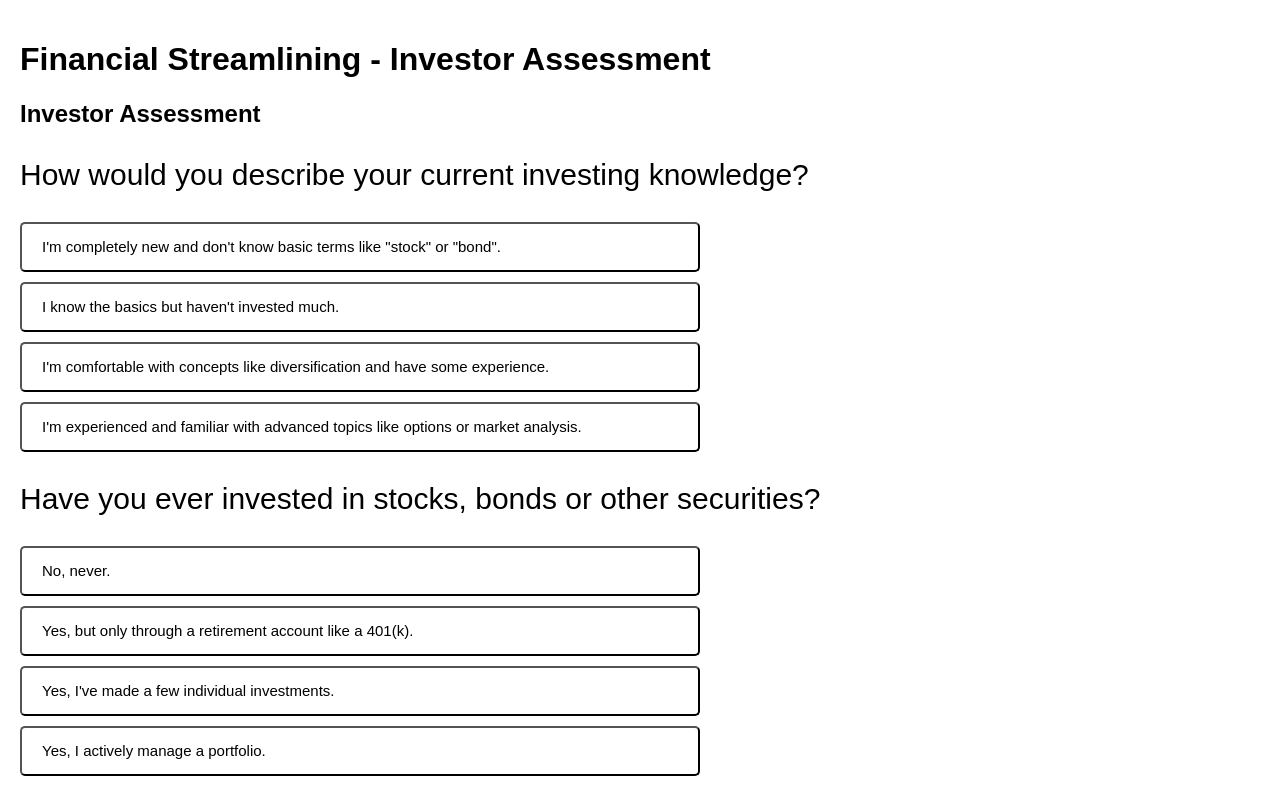
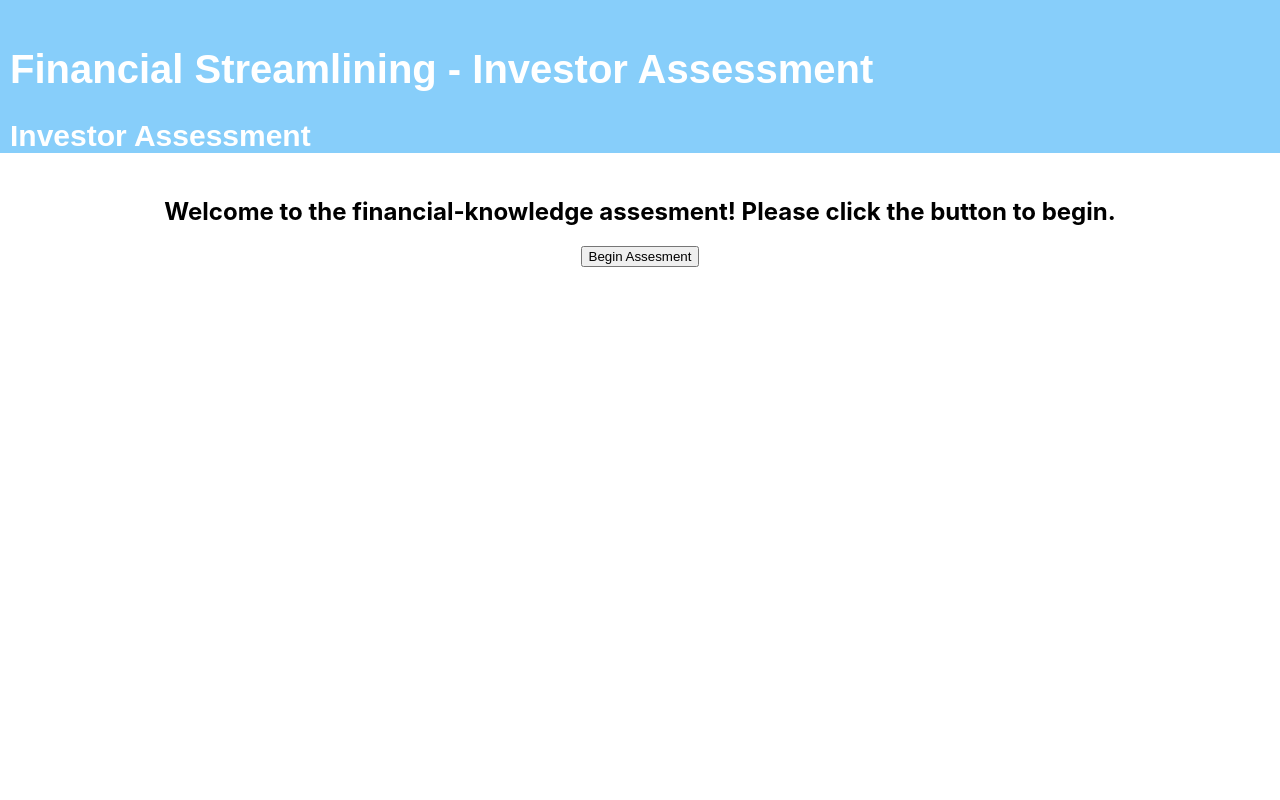
Before and after one commit to neh8/financialstreamlining, a React (Create React App) app in the folder financial-streamlining/frontend/: page / in a window 1280 px wide. Shown: the top 800 px of the page. Built offline with nearby package versions, Linux system fonts and the light colour scheme.

Commit message:
Made significant changes to quiz format

```diff
--- a/financial-streamlining/frontend/src/App.css
+++ b/financial-streamlining/frontend/src/App.css
@@ -39,14 +39,17 @@
 }
 
 .question-container {
-  margin-bottom: 20px;
+  width: 100%;
+  max-width: 600px;
+  margin: 0 auto;
+  padding: 20px;
+  box-sizing: border-box;
 }
 
 .answer-options {
   display: flex;
   flex-direction: column;
   gap: 10px;
-  width: 100%;
   max-width: 400px;
 }
 
@@ -62,7 +65,7 @@
 }
 
 .question-button.selected {
-  background-color: lightblue
+  background-color: lightblue;
 }
 
 .question-text {
@@ -76,3 +79,37 @@
   text-align: center;
   width: 100%
 }
+
+#submit-assesment {
+  display: none;
+}
+
+#next-question-button {
+  width: 150px;
+  display: none;
+}
+
+.container {
+  display: flex;
+  flex-direction: column;
+  align-items: center;
+  padding: 0 20px;
+  width: 100%;
+  box-sizing: border-box;
+}
+
+header {
+  font-size: 20px;
+  font-family: arial;
+  color: white;
+  background-color: lightskyblue;
+  margin-top: 0;
+  border-top: 20px solid lightskyblue;
+  padding-left: 10px;
+}
+
+html,
+body {
+  margin: 0;
+  padding: 0;
+}
--- a/financial-streamlining/frontend/src/App.js
+++ b/financial-streamlining/frontend/src/App.js
@@ -2,288 +2,213 @@ import React, { useState } from "react";
 import './App.css'
 
 function App() {
-  const [step, setStep] = useState("assessment");
+  const [step, setStep] = useState("begin");
   const [answers, setAnswers] = useState([]);
   const [result, setResult] = useState(null);
-
-  const [personalityAnswers, setPersonalityAnswers] = useState([]);
-  const [personalityResult, setPersonalityResult] = useState(null);
+  const [currentQuestion, setCurrentQuestion] = useState(0);
 
   const questions = [
     {
       questionText: "How would you describe your current investing knowledge?",
       answerOptions: [
-        "I'm completely new and don't know basic terms like \"stock\" or \"bond\".",
-        "I know the basics but haven't invested much.",
-        "I'm comfortable with concepts like diversification and have some experience.",
-        "I'm experienced and familiar with advanced topics like options or market analysis."
+        { answerText: "I'm completely new and don't know basic terms like \"stock\" or \"bond\".", score: 1 },
+        { answerText: "I know the basics but haven't invested much.", score: 2 },
+        { answerText: "I'm comfortable with concepts like diversification and have some experience.", score: 3 },
+        { answerText: "I'm experienced and familiar with advanced topics like options or market analysis.", score: 4 }
       ],
-      answerScores: {
-        "I'm completely new and don't know basic terms like \"stock\" or \"bond\".": 1,
-        "I know the basics but haven't invested much.": 2,
-        "I'm comfortable with concepts with diversification and have some experience.": 3,
-        "I'm experienced and familiar with advanced topics like options or market analysis.": 4
-      },
     },
     {
       questionText: "Have you ever invested in stocks, bonds or other securities?",
       answerOptions: [
-        "No, never.",
-        "Yes, but only through a retirement account like a 401(k).",
-        "Yes, I've made a few individual investments.",
-        "Yes, I actively manage a portfolio."
+        { answerText: "No, never.", score: 1 },
+        { answerText: "Yes, but only through a retirement account like a 401(k).", score: 2 },
+        { answerText: "Yes, I've made a few individual investments.", score: 3 },
+        { answerText: "Yes, I actively manage a portfolio.", score: 4 }
       ],
-      answerScores: {
-        "No, never.": 1,
-        "Yes, but only through a retirement account like a 401(k).": 2,
-        "Yes, I've made a few individual investments.": 3,
-        "Yes, I actively manage a portfolio.": 4
-      },
     },
     {
-      questionText: "\What does \"diversification\" mean in investing?",
+      questionText: "What does \"diversification\" mean in investing?",
       answerOptions: [
-        "Putting all your money in one stock for higher returns.",
-        "Spreading investments across different assets to reduce risk.",
-        "Buying only low-risk bonds.",
-        "I don't know."
+        { answerText: "Putting all your money in one stock for higher returns.", score: 1 },
+        { answerText: "Spreading investments across different assets to reduce risk.", score: 2 },
+        { answerText: "Buying only low-risk bonds.", score: 3 },
+        { answerText: "I don't know.", score: 4 }
       ],
-      answerScores: {
-        "Putting all your money in one stock for higher returns.": 1,
-        "Spreading investments across different assets to reduce risk.": 2,
-        "Buying only low-risk bonds.": 3,
-        "I don't know.": 1
-      },
     },
     {
       questionText: "How familiar are you with financial ratios like P/E or Debt-to-Equity",
       answerOptions: [
-        "Not at all.",
-        "I've heard of them but don't understand how to use them.",
-        "I can interpret them for basic stock analysis.",
-        "I ues them regularly in my investment decisions."
+        { answerText: "Not at all.", score: 1 },
+        { answerText: "I've heard of them but don't understand how to use them.", score: 2 },
+        { answerText: "I can interpret them for basic stock analysis.", score: 3 },
+        { answerText: "I ues them regularly in my investment decisions.", score: 4 }
       ],
-      answerScores: {
-        "Not at all.": 1,
-        "I've heard of them but don't understand how to use them.": 2,
-        "I can interpret them for basic stock analysis.": 3,
-        "I use them regularly in my investment decisions.": 4
-      },
     },
     {
       questionText: "If your investement portfolio dropped 10% in value due to market fluctuations, how would you react?",
       answerOptions: [
-        "Sell immediately to avoid further losses.",
-        "Monitor closely but hold if fundamentals are strong.",
-        "See it as a buying opportunity and invest more.",
-        "Maximize growth, accepting higher volatility."
+        { answerText: "Sell immediately to avoid further losses.", score: 1 },
+        { answerText: "Monitor closely but hold if fundamentals are strong.", score: 2 },
+        { answerText: "See it as a buying opportunity and invest more.", score: 3 },
+        { answerText: "Maximize growth, accepting higher volatility.", score: 4 }
       ],
-      answerScores: {
-        "Sell immediately to avoid further losses.": 1,
-        "Monitor closely but hold if fundamentals are strong.": 2,
-        "See it as a buying opportunity and invest more.": 3,
-        "Maximize growth, accepting higher volatility.": 3
-      },
     },
     {
       questionText: "Which best describes your investment goals?",
       answerOptions: [
-        "Preserve capital with minimal risk, even if returns are low.",
-        "Balance growth and safety with moderate returns.",
-        "Maximize growth, accepting higher volatility."
+        { answerText: "Preserve capital with minimal risk, even if returns are low.", score: 1 },
+        { answerText: "Balance growth and safety with moderate returns.", score: 2 },
+        { answerText: "Maximize growth, accepting higher volatility.", score: 3 }
       ],
-      answerScores: {
-        "Preserve capital with minimum risk, even if returns are low.": 1,
-        "Balance growth and safety with moderate returns.": 2,
-        "Maximize growth, accepting higher volatility.": 3
-      },
     },
     {
       questionText: "How much volatility are you comfortable with for potential higher returns?",
       answerOptions: [
-        "None; I prefer steady, predictable gains.",
-        "Some, as long as it's not extreme.",
-        "A lot; I'm okay with big ups and downs for big rewards."
+        { answerText: "None; I prefer steady, predictable gains.", score: 1 },
+        { answerText: "Some, as long as it's not extreme.", score: 2 },
+        { answerText: "A lot; I'm okay with big ups and downs for big rewards.", score: 3 }
       ],
-      answerScores: {
-        "None; I prefer steady, predictable gains.": 1,
-        "Some, as long as it's not extreme.": 2,
-        "A lot; I'm okay with big ups and downs for big rewards.": 3
-      },
     },
     {
       questionText: "In a hypothetical scenario, if you had $10,000 to invest for 5 years, where would you put most of it?",
       answerOptions: [
-        "Savings account or bonds for safety.",
-        "A mix of stocks and bonds.",
-        "Growth stocks or emerging markets."
+        { answerText: "Savings account or bonds for safety.", score: 1 },
+        { answerText: "A mix of stocks and bonds.", score: 2 },
+        { answerText: "Growth stocks or emerging markets.", score: 3 }
       ],
-      answerScores: {
-        "Savings account or bonds for safety.": 1,
-        "A mix of stocks and bonds.": 2,
-        "Growth stocks or emerging markets.": 3
-      },
     },
     {
       questionText: "How would you describe your understanding of how taxes affect your investments?",
       answerOptions: [
-        "I don't really know how investment taxes work.",
-        "I've heard of capital gains and tax-advangated accounts, but don't fully understand them.",
-        "I understand key concepts like short- vs long-term capital gains and tax deferral.",
-        "I actively consider tax implications (e.g., harvesting losses, asset location) when investing."
+        { answerText: "I don't really know how investment taxes work.", score: 1 },
+        { answerText: "I've heard of capital gains and tax-advangated accounts, but don't fully understand them.", score: 2 },
+        { answerText: "I understand key concepts like short- vs long-term capital gains and tax deferral.", score: 3 },
+        { answerText: "I actively consider tax implications (e.g., harvesting losses, asset location) when investing.", score: 4 }
       ],
-      answerScores: {
-        "I don't really know how investment taxes work.": 1,
-        "I've heard of capital gains and tax-advangated accounts, but don't fully understand them.": 2,
-        "I understand key concepts like short- vs long-term capital gains and tax deferral.": 3,
-        "I actively consider tax implications (e.g., harvesting losses, asset location) when investing.": 4
-      },
     },
   ];
 
-  const personalityoptionstest = ["A", "B", "C", "D"];
-
   const handleAnswer = (index, choice) => {
     let newAnswers = [...answers];
-    newAnswers[index] = choice;
+    newAnswers[index] = choice.answerText;
     setAnswers(newAnswers);
+    if (currentQuestion < questions.length - 1) {
+      document.getElementById("next-question-button").style.display = "block"
+    }
+    else {
+      document.getElementById("submit-assesment").style.display = "block";
+    }
   };
 
-  const submitAssessment = async () => {
-    const res = await fetch("http://localhost:5000/api/investor-assessment", {
-      method: "POST",
-      headers: { "Content-Type": "application/json" },
-      body: JSON.stringify({ answers }),
-    });
-    const data = await res.json();
-    setResult(data);
-    setStep("personality");
-  };
-
-  const personalityQuestions = [
-    "Weekend Fun",
-    "Tech Habits",
-    "Worldview",
-    "Shopping Style",
-    "Risk Appetite",
-  ];
-
-  const handlePersonality = (index, choice) => {
-    let newAnswers = [...personalityAnswers];
-    newAnswers[index] = choice;
-    setPersonalityAnswers(newAnswers);
-  };
 
   const testScoreCalculation = (answers) => {
-    let score = 0
-    let level = ""
-    let learningPath = ""
-    answers.forEach((answer, index) => {
-      const question = questions[index]
-      if (question && answer in question.answerScores) {
-        score += question.answerScores[answer]
+    let score = 0;
+    let level = "";
+    let learningPath = "";
+
+    answers.forEach((answerText, index) => {
+      if (!answerText) return;
+
+      const question = questions[index];
+      const selectedAnswer = question.answerOptions.find(
+        (opt) => opt.answerText === answerText
+      );
+
+      if (selectedAnswer && selectedAnswer.score) {
+        score += selectedAnswer.score;
       }
     });
+
     if (score >= 8 && score <= 15) {
       level = "Beginner";
-      learningPath = "Basics Track: What is investing?, stocks/bonds/ETFs, starter portfolio, emotional control.";
+      learningPath =
+        "Basics Track: What is investing?, stocks/bonds/ETFs, starter portfolio, emotional control.";
     } else if (score >= 15 && score <= 21) {
       level = "Intermediate";
-      learningPath = "Growth Track: diversification, risk-return tradeoffs, valuation basics, comparing stocks/ETFs, common financial ratios.";
-    } else if (score >= 21 && score <= 26) {
+      learningPath =
+        "Growth Track: diversification, risk-return tradeoffs, valuation basics, comparing stocks/ETFs, common financial ratios.";
+    } else if (score >= 21) {
       level = "Advanced";
-      learningPath = "Analytics Track: portfolio optimization, valuation models, advanced risk management, options, active trader strategies.";
+      learningPath =
+        "Analytics Track: portfolio optimization, valuation models, advanced risk management, options, active trader strategies.";
     } else {
       level = "Unclassified";
       learningPath = "Please retake the quiz to get a clearer result.";
     }
-    const testytest = document.createElement('div')
+    /*const testytest = document.createElement('div')
     testytest.id = "thisisatest"
     testytest.innerHTML = `
-    <div class=results>
+    <div className=results>
       <p>Your score for this section is ${score}, your investor level is ${level}, and your recommended learning path is ${learningPath}</p>
     </div>
     `
-    document.body.appendChild(testytest)
-    return score;
+    document.body.appendChild(testytest)*/
+    setStep("results")
+    setResult({ "score": score, "level": level, "learningPath": learningPath });
   }
 
-  const submitPersonality = async () => {
-    const res = await fetch("http://localhost:5000/api/personality-quiz", {
-      method: "POST",
-      headers: { "Content-Type": "application/json" },
-      body: JSON.stringify({ answers: personalityAnswers }),
-    });
-    const data = await res.json();
-    setPersonalityResult(data);
-    setStep("results");
-  };
+  const nextQuestion = (currentQuestion) => {
+    if (currentQuestion < questions.length - 1) {
+      setCurrentQuestion(currentQuestion + 1)
+      document.getElementById("next-question-button").style.display = "none";
+    }
+    else {
+      document.getElementById("submit-assesment").style.display = "block";
+      document.getElementById("next-question-button").style.display = "none";
+    }
+  }
 
   return (
-    <div style={{ padding: "20px", fontFamily: "Arial" }}>
+    <>
+      <header>
         <h1>Financial Streamlining - Investor Assessment</h1>
+        <h2>Investor Assessment</h2>
+      </header>
+
+      <div>
+        {step === "begin" && (
+          <div className="container">
+            <h2>Welcome to the financial-knowledge assesment! Please click the button to begin.</h2>
+            <button id="start" onClick={() => setStep("assessment")}>Begin Assesment</button>
+          </div>
+        )}
 
         {step === "assessment" && (
-        <div>
-          <h2>Investor Assessment</h2>
-          {questions.map((q, i) => (
-            <div key={i} className="question-container">
-              <p className="question-text">{q.questionText}</p>
+          <div className="container">
+            <div className="question-container">
+              <p className="question-text">{questions[currentQuestion].questionText}</p>
               <div className="answer-options">
-                {q.answerOptions.map((opt) => (
+                {questions[currentQuestion].answerOptions.map((opt) => (
                   <button
-                    key={opt}
-                    onClick={() => handleAnswer(i, opt)}
-                    className={`question-button ${answers[i] === opt ? "selected" : ""}`}
+                    key={opt.answerText}
+                    onClick={() => handleAnswer(currentQuestion, opt)}
+                    className={`question-button ${answers[currentQuestion] === opt.answerText ? "selected" : ""}`}
+                    disabled={answers[currentQuestion] && answers[currentQuestion] !== opt.answerText}
                   >
-                    {opt}
+                    {opt.answerText}
                   </button>
                 ))}
+                <button id="next-question-button" onClick={() => nextQuestion(currentQuestion)}>Next Question</button>
               </div>
             </div>
-          ))}
-          <button onClick={() => testScoreCalculation(answers)}>Submit Assessment</button>
+            <button id="submit-assesment" onClick={() => testScoreCalculation(answers)}>Submit Assessment</button>
           </div>
         )
         }
 
+
         {
-        step === "personality" && (
-          <div>
-            <h2>Personality Quiz</h2>
-            {personalityQuestions.map((q, i) => (
-              <div key={i}>
-                <p>{q}</p>
-                {personalityoptionstest.map((opt) => (
-                  <button
-                    key={opt}
-                    onClick={() => handlePersonality(i, opt)}
-                    style={{
-                      margin: "5px",
-                      background: personalityAnswers[i] === opt ? "lightgreen" : "white",
-                    }}
-                  >
-                    {opt}
-                  </button>
-                ))}
-              </div>
-            ))}
-            <button onClick={submitPersonality}>Submit Personality Quiz</button>
+          step === "results" && (
+            <div className="container">
+              <h2>Results</h2>
+              <p><strong>Score:</strong> {result?.score}</p>
+              <p><strong>Investor Type:</strong> {result?.level}</p>
+              <p><strong>Learning Path:</strong> {result?.learningPath}</p>
             </div>
           )
         }
-
-      {
-        step === "results" && (
-          <div>
-            <h2>Results</h2>
-            <p><strong>Investor Type:</strong> {result?.level}</p>
-            <p><strong>Learning Path:</strong> {result?.learningPath}</p>
-            <p><strong>Industry Recommendation:</strong> {personalityResult?.recommendation}</p>
       </div>
-        )
-      }
-    </div >
+    </>
   );
 }
 
```
Lines whose indentation alone changed are shown as unchanged.
